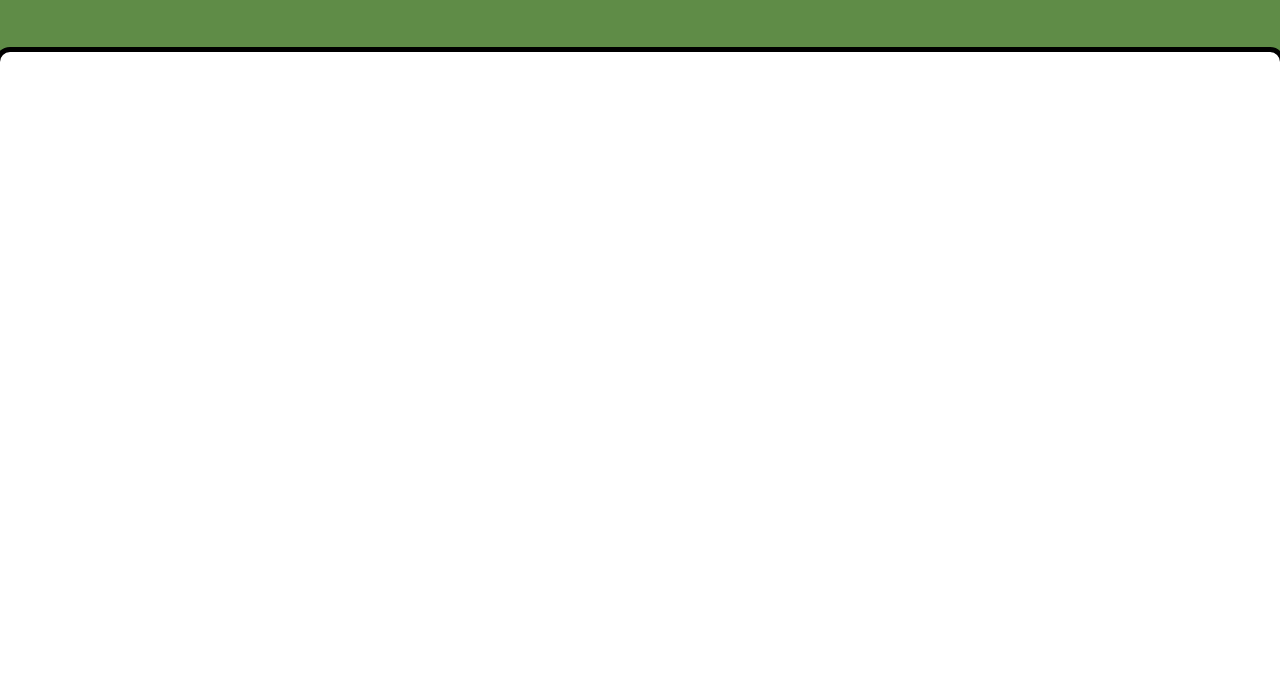
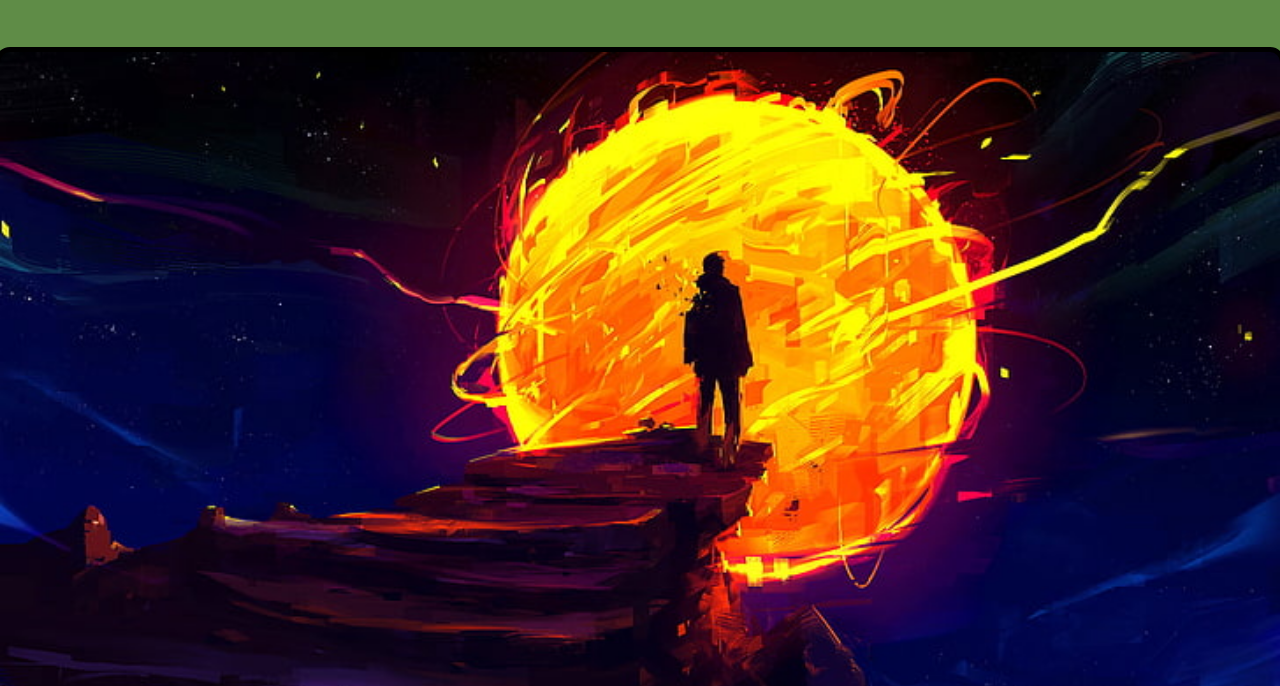
Before and after one commit to Ori-Rowan/caveclub-adventure, a plain HTML site: page index.html in a window 1280 px wide. Shown: the part 107-793 px from the top of the page. Drawn offline with nearby package versions, Linux system fonts and the light colour scheme.

Commit message:
scene background
function that sets background for scene

```diff
--- a/index.html
+++ b/index.html
@@ -7,6 +7,8 @@
     <link rel="icon" type="image/x-icon" href="https://club.cave.town/build/_assets/logo-X7OIHLAT.png">
     <link rel='stylesheet' href='styles/template-style.css'>
     <link href='https://fonts.googleapis.com/css?family=Lato' rel='stylesheet'>
+    <script src="https://code.jquery.com/jquery-3.7.0.min.js" integrity="sha256-2Pmvv0kuTBOenSvLm6bvfBSSHrUJ+3A7x6P5Ebd07/g=" crossorigin="anonymous"></script>
+    <script src='scripts/game_code.js'></script>
 </head>
 <body>
     <header>
@@ -15,7 +17,7 @@
         </a>
     </header>
     <main>
-        <div class='game-window'>
+        <div class='game-window' id='gameWindow'>
             <!-- here goes the game -->
         </div>
     </main>
--- /dev/null
+++ b/scripts/game_code.js
@@ -0,0 +1,19 @@
+/** Set background img
+* * Sets the background for a scene.
+* ? Property background-img to the #gameWindow <div>
+* @param img - file name, in 'scene/' folder
+*/
+
+function set_background(img) {
+    var path = 'src/img/scene/'+img;
+    $('#gameWindow').css(
+        'background-image',
+        'url("'+path+'")'
+    );
+}
+
+
+// Start the code
+$(document).ready(function(){
+    set_background('test-1.jpg');
+})
--- a/styles/template-style.css
+++ b/styles/template-style.css
@@ -28,9 +28,11 @@ main {
 }
 
 .game-window {
+    aspect-ratio: 16 / 9;
     min-height: 720px;
-    min-width: 1280px;
     background-color: white;
+    background-repeat: no-repeat;
+    background-size: cover;
     border: solid black 5px;
     border-radius: 15px;
 }
```
Also changed, not shown: src/img/scene/test-1.jpg (added).
